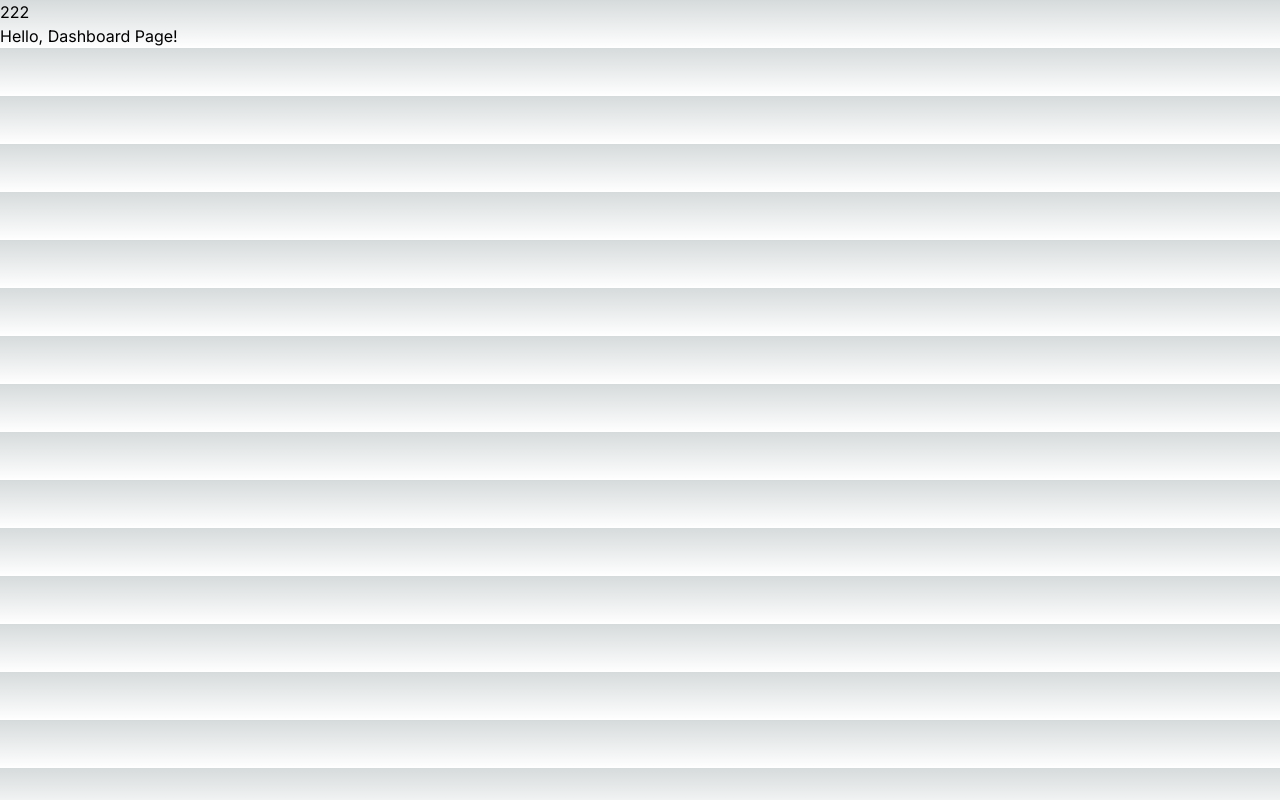
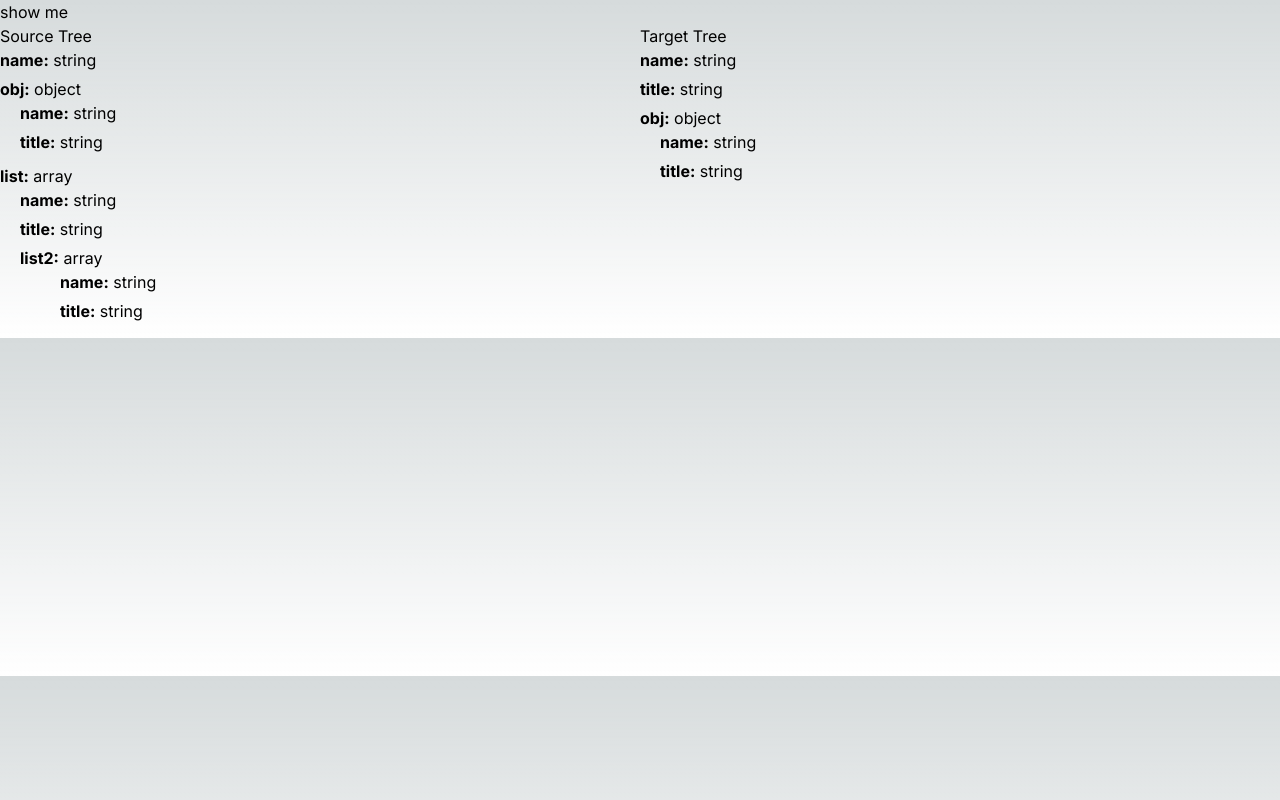
Before and after one commit to Daniel1989/firstnext, a Next.js app: page /dashboard in a window 1280 px wide. Built offline with nearby package versions, Linux system fonts and the light colour scheme.

Commit message:
feat: 添加映射关系

```diff
--- a/app/dashboard/layout.tsx
+++ b/app/dashboard/layout.tsx
@@ -6,8 +6,6 @@ export default function DashboardLayout({
     return (
       <section>
         {/* Include shared UI here e.g. a header or sidebar */}
-        <nav>222</nav>
-
         {children}
       </section>
     )
--- a/app/dashboard/page.tsx
+++ b/app/dashboard/page.tsx
@@ -1,8 +1,36 @@
 // `app/dashboard/page.tsx` is the UI for the `/dashboard` URL
 import { Metadata } from 'next'
+import Tree from './tree/Tree';
 export const metadata: Metadata = {
     title: 'dashboard',
   }
+  const sourceData = {
+    name: { type: "string" },
+    obj: {
+      type: "object",
+      children: {
+        name: { type: "string" },
+        title: { type: "string" },
+      }
+    },
+    list: { type: "array", children: { name: { type: "string" }, title: { type: "string" }, list2: { type: "array", children: { name: { type: "string" }, title: { type: "string" } } } } }
+  };
+
+  const targetData = {
+    // Your target data here
+    name: { type: "string" },
+    title: { type: "string" },
+    obj: {
+      type: "object",
+      children: {
+        name: { type: "string" },
+        title: { type: "string" },
+      }
+    },
+  };
+
 export default function Page() {
-    return <h1>Hello, Dashboard Page!</h1>
+    return (<div>
+      <Tree  source={sourceData} target={targetData} ></Tree>
+    </div>)
   }
--- /dev/null
+++ b/app/dashboard/tree/Tree.tsx
@@ -0,0 +1,222 @@
+// App.tsx
+"use client"
+// App.tsx
+import React, { useState } from 'react';
+const _ = require('lodash');
+const objectA = {
+    name: 'John Doe',
+    address: {
+      street: '123 Main St',
+      city: 'Anytown',
+    },
+    contacts: [
+      { type: 'email', value: 'john@example.com' },
+      { type: 'phone', value: '555-1234' },
+    ],
+  };
+
+  // Field mapping from A to B
+  const fieldMappings2 = {
+    'name': 'personalInfo.fullName',
+    'address.street': 'personalInfo.street',
+    'address.city': 'personalInfo.city',
+    'contacts[0].value': 'personalInfo.email',
+    'contacts[1].value': 'personalInfo.phone',
+  };
+
+  objectA.contacts.forEach((contact, index) => {
+    fieldMappings2[`contacts[${index}].value`] = `list[${index}].title`;
+  });
+
+  // Transform object A to object B
+  const objectB = {};
+interface Property {
+  type: string;
+  children?: Record<string, Property>;
+}
+
+interface DataStructure {
+  [key: string]: Property;
+}
+
+interface TreeNodeProps {
+  data: Record<string, Property>;
+  indent?: number;
+  onRowClick?: (key: string) => void;
+}
+
+const TreeNode: React.FC<TreeNodeProps> = ({ data, parentId = '', indent = 0, onRowClick }) => {
+    const handleRowClick = (event: React.MouseEvent, key: string) => {
+        event.stopPropagation(); // Prevent event propagation
+        if (onRowClick) {
+          onRowClick(key);
+        }
+      };
+
+  return (
+    <div style={{ marginLeft: `${indent * 20}px` }}>
+      {Object.entries(data).map(([key, value]) => {
+        const fieldId = `${parentId}-${key}`;
+        return (
+            <>
+                <span
+                key={fieldId}
+                id={fieldId}
+                onClick={(event) => handleRowClick(event, fieldId.replace("source-", "").replace("target-", ""))}
+                style={{ cursor: 'pointer', marginBottom: '5px', display: "inline-block" }}
+            >
+                <strong>{key}:</strong> {value.type}
+                {value.children && (
+                <TreeNode data={value.children} parentId={fieldId} indent={indent + 1} onRowClick={onRowClick} />
+                )}
+            </span>
+            <p />
+            </>
+        );
+      })}
+    </div>
+  );
+};
+
+interface AppProps {
+  source: DataStructure;
+  target: DataStructure;
+}
+
+const App: React.FC<AppProps> = ({ source, target }) => {
+  const [fieldMappings, setFieldMappings] = useState<{ source: string; target: string }[]>([]);
+  const [selectedSourceRow, setSelectedSourceRow] = useState<string | null>(null);
+
+  const handleSourceRowClick = (key: string) => {
+    setSelectedSourceRow(key);
+  };
+
+  const handleTargetRowClick = (key: string) => {
+    if (selectedSourceRow) {
+      setFieldMappings([...fieldMappings, { source: selectedSourceRow, target: key }]);
+      setSelectedSourceRow(null);
+    }
+  };
+
+  const show = () => {
+    console.log(fieldMappings)
+    Object.keys(fieldMappings2).forEach((fieldA) => {
+        const fieldB = fieldMappings2[fieldA];
+        const valueA = _.get(objectA, fieldA);
+        console.log(fieldA)
+        console.log(fieldB)
+        _.set(objectB, fieldB, valueA);
+      });
+    console.log(objectB);
+  }
+
+
+  return (
+
+    <div>
+      <div onClick={show}>show me</div>
+        <div style={{ display: 'flex', position: 'relative' }}>
+      <div style={{ flex: 1 }}>
+        <h2>Source Tree</h2>
+        <TreeNode data={source} onRowClick={handleSourceRowClick} parentId="source"/>
+      </div>
+      <div style={{ flex: 1 }}>
+        <h2>Target Tree</h2>
+        <TreeNode data={target} onRowClick={handleTargetRowClick} parentId="target"/>
+      </div>
+      {fieldMappings.map(({ source, target }) => {
+        console.log(source,target)
+        const sourceElement = document.getElementById(`source-${source}`);
+        const targetElement = document.getElementById(`target-${target}`);
+
+        if (sourceElement && targetElement) {
+          const svgRect = targetElement.getBoundingClientRect();
+          const sourceRect = sourceElement.getBoundingClientRect();
+          console.log(sourceElement, sourceRect)
+          console.log(targetElement, svgRect)
+          const sourceX = sourceRect.right;
+          const sourceY = sourceRect.top + sourceRect.height / 2;
+
+          const targetX = svgRect.left;
+          const targetY = svgRect.top + svgRect.height / 2;;
+
+          return (
+            <svg
+              key={`${source}-${target}`}
+              style={{
+                position: 'absolute',
+                top: 0,
+                left: 0,
+                width: '100%',
+                height: '100%',
+                pointerEvents: 'none',
+              }}
+            >
+              <line x1={sourceX} y1={sourceY} x2={targetX} y2={targetY} stroke="red" strokeWidth="2" />
+            </svg>
+          );
+        }
+        return null;
+      })}
+    </div>
+    </div>
+  );
+};
+
+export default App;
+
+
+// const _ = require('lodash');
+
+// // Object A
+// const objectA = {
+//   name: 'John Doe',
+//   address: {
+//     street: '123 Main St',
+//     city: 'Anytown',
+//   },
+//   contacts: [
+//     { type: 'email', value: 'john@example.com', deepList: [{ title: 'Nested1' }, { title: 'Nested2' }] },
+//     { type: 'phone', value: '555-1234', deepList: [{ title: 'Nested3' }, { title: 'Nested4', deepList: [{ title: 'Nested5' }] }] },
+//     // ... more items
+//   ],
+// };
+
+// // Field mapping from A to B
+// const fieldMappings = {
+//   'name': 'personalInfo.fullName',
+//   'address.street': 'personalInfo.street',
+//   'address.city': 'personalInfo.city',
+//   'contacts': {
+//     '_': 'list',
+//     'deepList': 'deepList',
+//   },
+// };
+
+// // Recursive function to map nested structures
+// const mapNested = (source, mapping) => {
+//   const result = {};
+
+//   Object.keys(mapping).forEach((fieldA) => {
+//     const fieldB = mapping[fieldA];
+//     const valueA = _.get(source, fieldA);
+
+//     if (fieldA === '_') {
+//       // Direct mapping for non-nested fields
+//       result[fieldB] = valueA;
+//     } else if (Array.isArray(valueA)) {
+//       // Map each item in the nested array
+//       result[fieldB] = valueA.map(item => mapNested(item, mapping[fieldA]));
+//     } else if (_.isObject(valueA)) {
+//       // Recursively map nested structures
+//       result[fieldB] = mapNested(valueA, mapping[fieldA]);
+//     }
+//   });
+
+//   return result;
+// };
+
+// // Transform object A to object B
+// const objectB = mapNested(objectA, fieldMappings);
+
+// console.log(objectB);
```
Also changed, not shown: package.json (+6 -5 lines), 1 other file (tests, documents, lock files or other folders).
